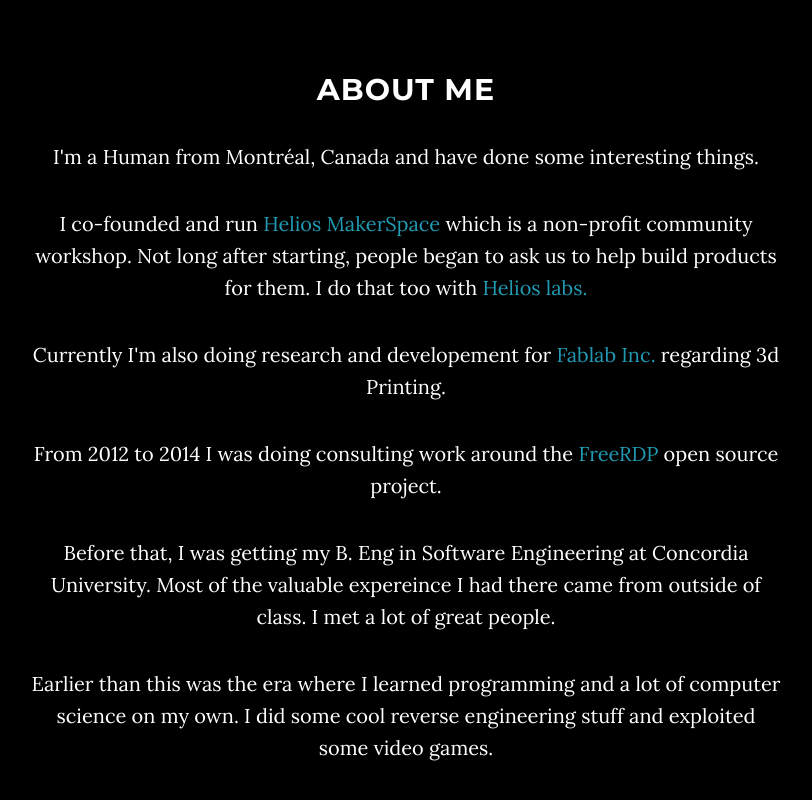
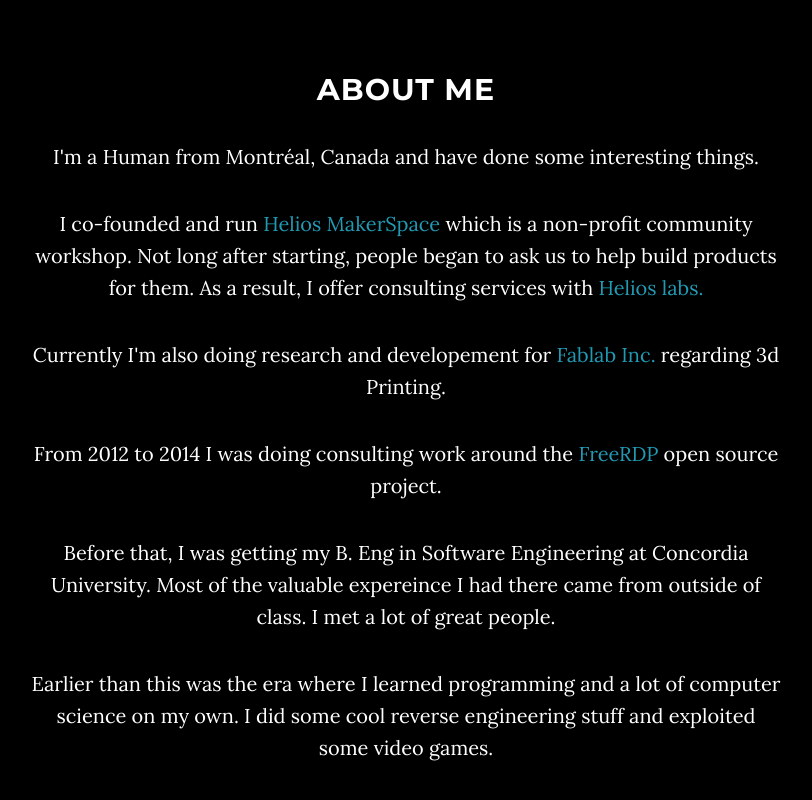
Before and after one commit to C-o-r-E/C-o-r-E.github.io, a plain HTML site: page index.html in a window 1280 px wide. Shown: the part 977-1777 px from the top of the page, without its empty margins (234-1046 px from the left). Drawn offline with Linux system fonts and the light colour scheme; some packages are replaced by stand-ins of ours.

Commit message:
editing again

```diff
--- a/index.html
+++ b/index.html
@@ -92,7 +92,7 @@
                 <h2>About me</h2>
                 <p>I'm a Human from Montr&eacute;al, Canada and have done some interesting things.</p>
 
-                <p>I co-founded and run <a href="http://heliospace.ca/">Helios MakerSpace</a> which is a non-profit community workshop. Not long after starting, people began to ask us to help build products for them. I do that too with <a href="http://helioslabs.ca/">Helios labs.</a></p>
+                <p>I co-founded and run <a href="http://heliospace.ca/">Helios MakerSpace</a> which is a non-profit community workshop. Not long after starting, people began to ask us to help build products for them. As a result, I offer consulting services with <a href="http://helioslabs.ca/">Helios labs.</a></p>
 
                 <p>Currently I'm also doing research and developement for <a href="https://www.fablabinc.com/en">Fablab Inc.</a> regarding 3d Printing.</p>
 
```
